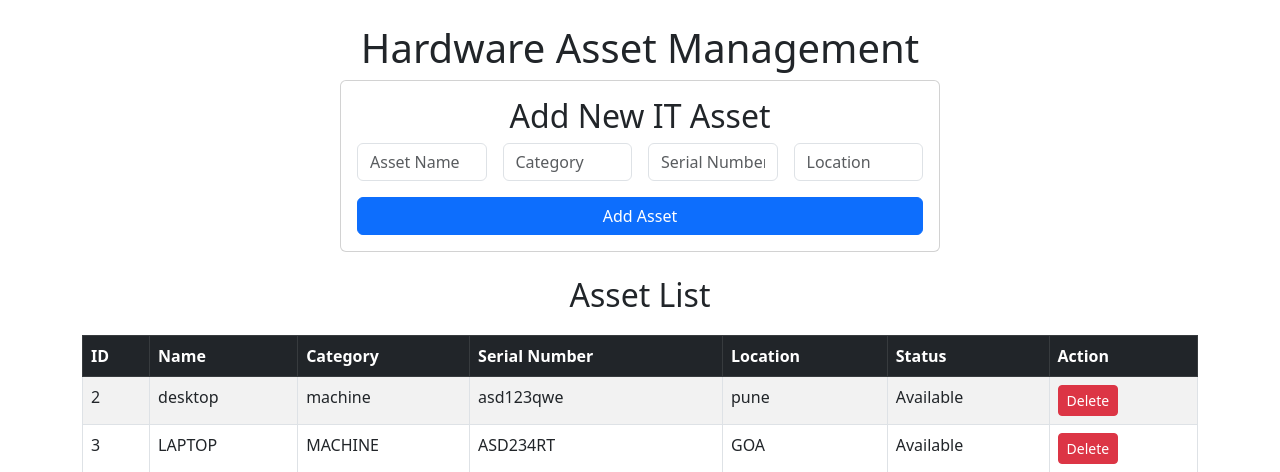
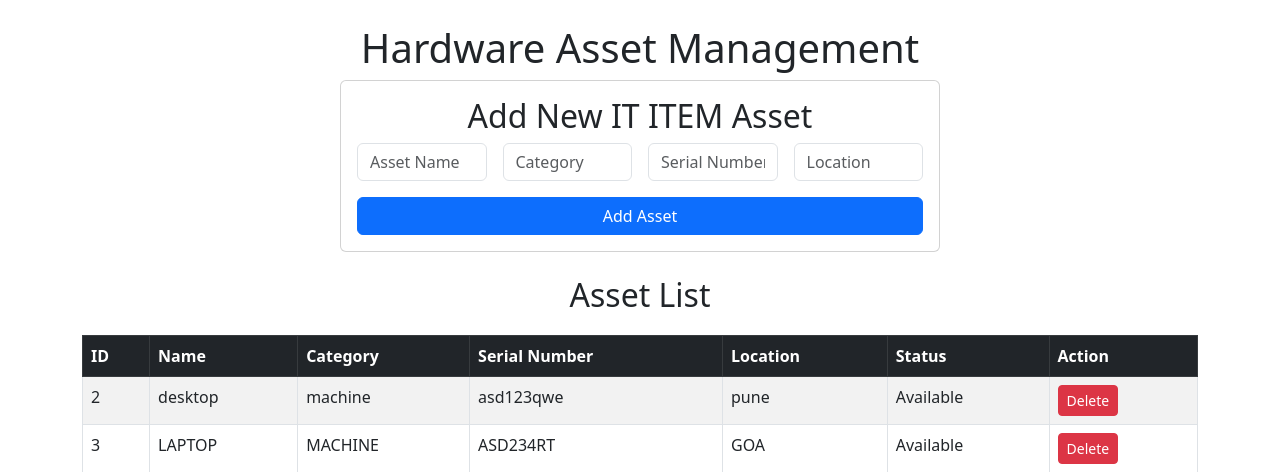
Before and after one commit to AWS-DevOps-shubh/Hardware_Management_app, a Flask app: page / in a window 1280 px wide. Shown: the top 472 px of the page. Run offline with Flask 2, Linux system fonts and the light colour scheme; data comes from the database, SQL or seed files in the repository.

Commit message:
Update index.html

```diff
--- a/templates/index.html
+++ b/templates/index.html
@@ -11,7 +11,7 @@
     <h1 class="text-center">Hardware Asset Management</h1>
 
     <div class="card p-3">
-        <h2>Add New IT Asset</h2>
+        <h2>Add New IT ITEM Asset</h2>
         <form action="/add" method="post" class="row g-3">
             <div class="col-md-3">
                 <input type="text" name="name" class="form-control" placeholder="Asset Name" required>
```
